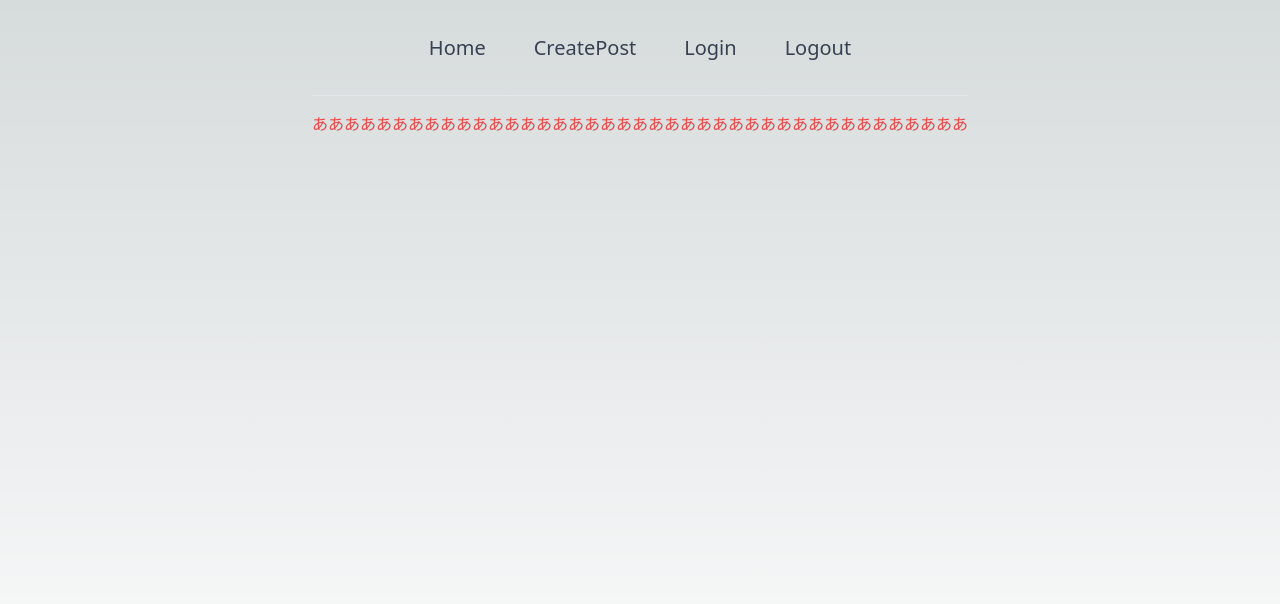
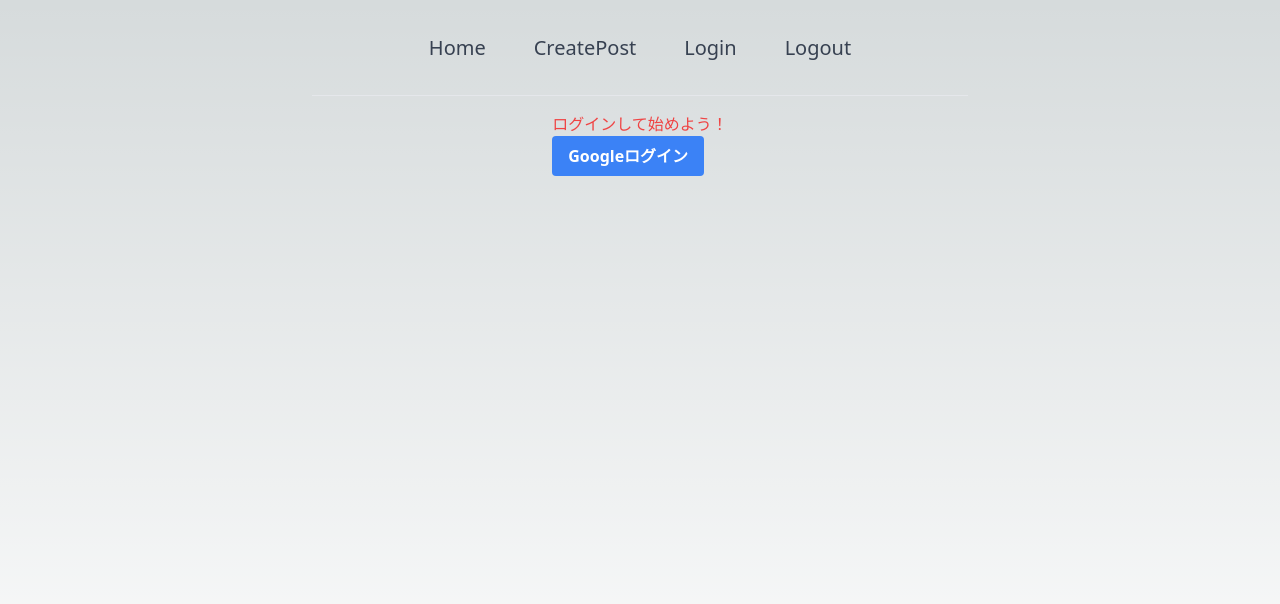
Before and after one commit to Hikoyann/React-firebase, a Next.js app: page /Login in a window 1280 px wide. Shown: the top 604 px of the page. Built offline with nearby package versions, Linux system fonts and the light colour scheme.

Commit message:
✨ firebaseの導入とログイン機能の作成、ローカルストレージに保管する機能を追加

```diff
--- a/package.json
+++ b/package.json
@@ -9,6 +9,7 @@
     "lint": "next lint"
   },
   "dependencies": {
+    "firebase": "^10.5.0",
     "firebase-tools": "^12.7.0",
     "next": "^13.5.4",
     "react": "^18.2.0",
--- a/src/pages/Login.jsx
+++ b/src/pages/Login.jsx
@@ -1,15 +1,31 @@
 import Head from "next/head";
+import { auth, provider } from "../utils/firebase";
+import { signInWithPopup } from "firebase/auth";
+import { useState } from "react";
 
 const Login = () => {
+  const [isAuth, setIsAuth] = useState(false);
+  const loginInWithGoogle = () => {
+    // googlログイン
+    signInWithPopup(auth, provider).then((result) => {
+      localStorage.setItem("isAuth", true);
+      setIsAuth(true);
+    });
+  };
   return (
     <>
       <Head>
         <title>Login Page</title>
       </Head>
-
-      <h1 className="text-red-500">
-        あああああああああああああああああああああああああああああああああああああああああ
-      </h1>
+      <div>
+        <h1 className="text-red-500">ログインして始めよう！</h1>
+        <button
+          onClick={loginInWithGoogle}
+          className="bg-blue-500 hover:bg-blue-700 text-white font-bold py-2 px-4 rounded"
+        >
+          Googleログイン
+        </button>
+      </div>
     </>
   );
 };
```
Also changed, not shown: 1 other file (tests, documents, lock files or other folders).
